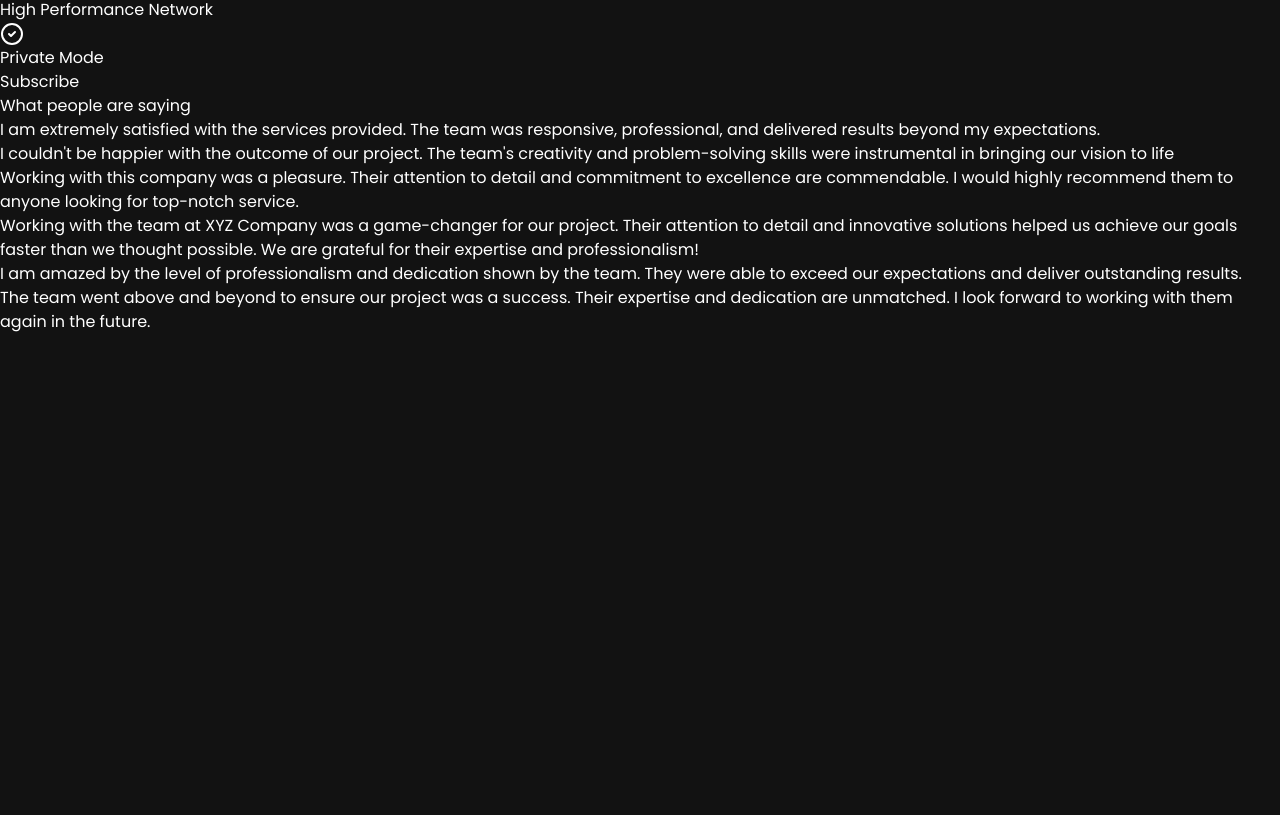
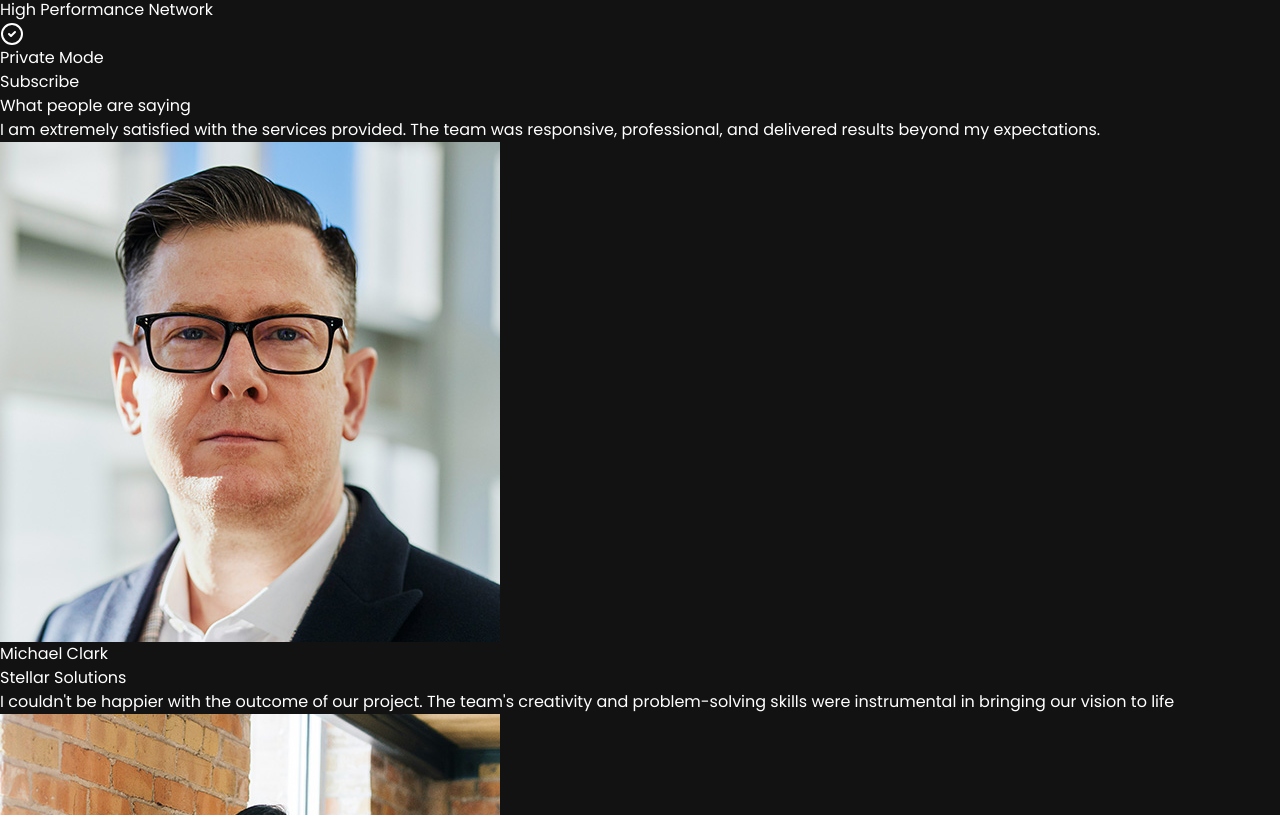
Before and after one commit to ionutpetru4046/landing-page, a React (Vite) app: page / in a window 1280 px wide. Shown: the part 3865-4680 px from the top of the page. Before the commit the page ends 4199 px from the top, so only its background shows below. Built offline with nearby package versions, Linux system fonts and the light colour scheme.

Commit message:
testimonial section done

```diff
--- a/src/components/Testimonials.jsx
+++ b/src/components/Testimonials.jsx
@@ -11,6 +11,18 @@ const Testimonials = () => {
                     <div key={index} className="w-full sm:1/2 lg:w-1/3 px-4 py-2">
                         <div className="bg-neutral rounded-md p-6 text-md border border-neutral-800 font-thin">
                             <p>{testimonial.text}</p>
+                            <div className="flex mt-8 items-center">
+                                <img className="w-12 h-12 mr-6 rounded-full border border-neutral-300"
+                                src={testimonial.image}
+                                alt={testimonial.user}
+                                />
+                                <div>
+                                    <h6>{testimonial.user}</h6>
+                                    <span className="text-sm font-normal italic text-neutral-600">
+                                        {testimonial.company}
+                                    </span>
+                                </div>
+                            </div>
                         </div>
                     </div>
                 ))}
```
